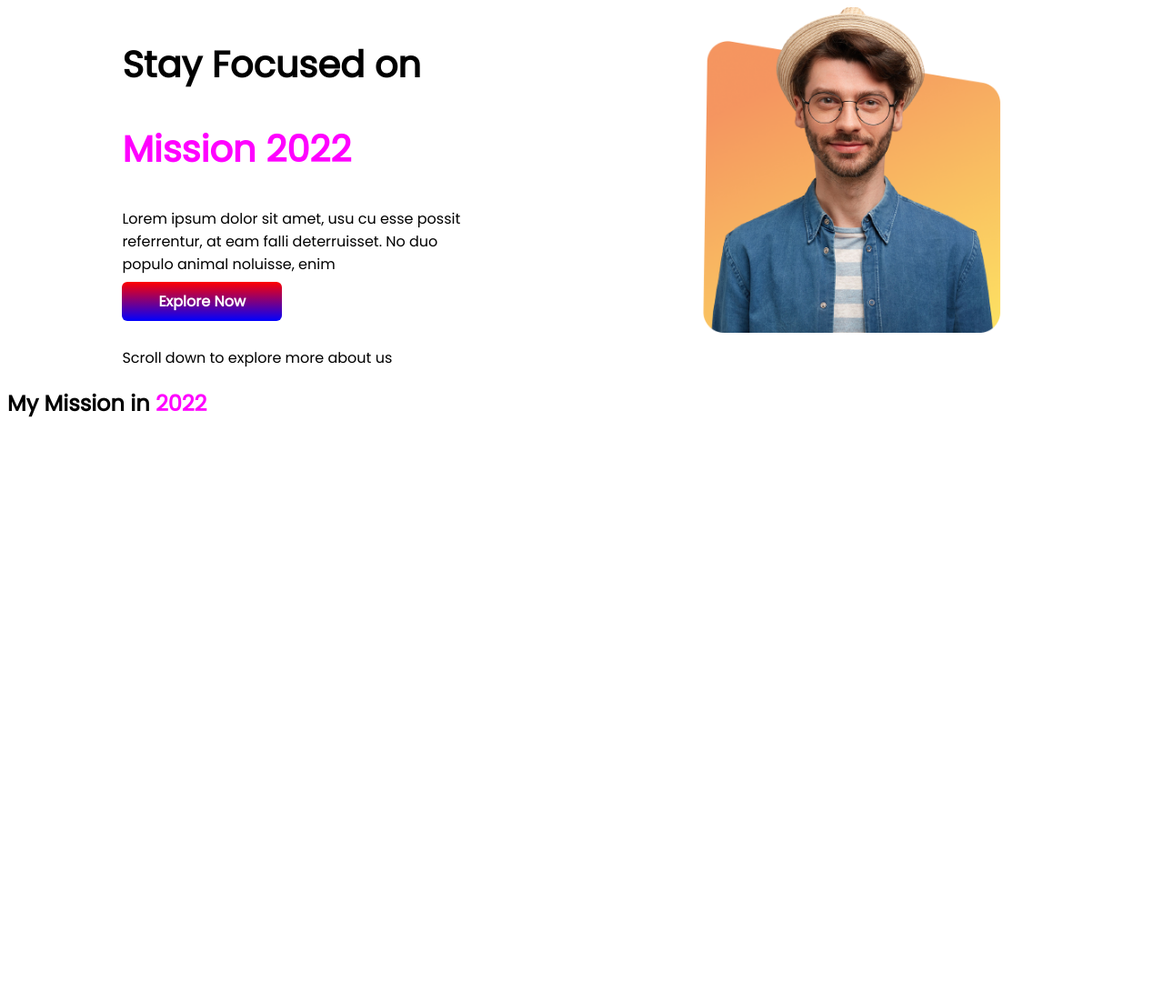
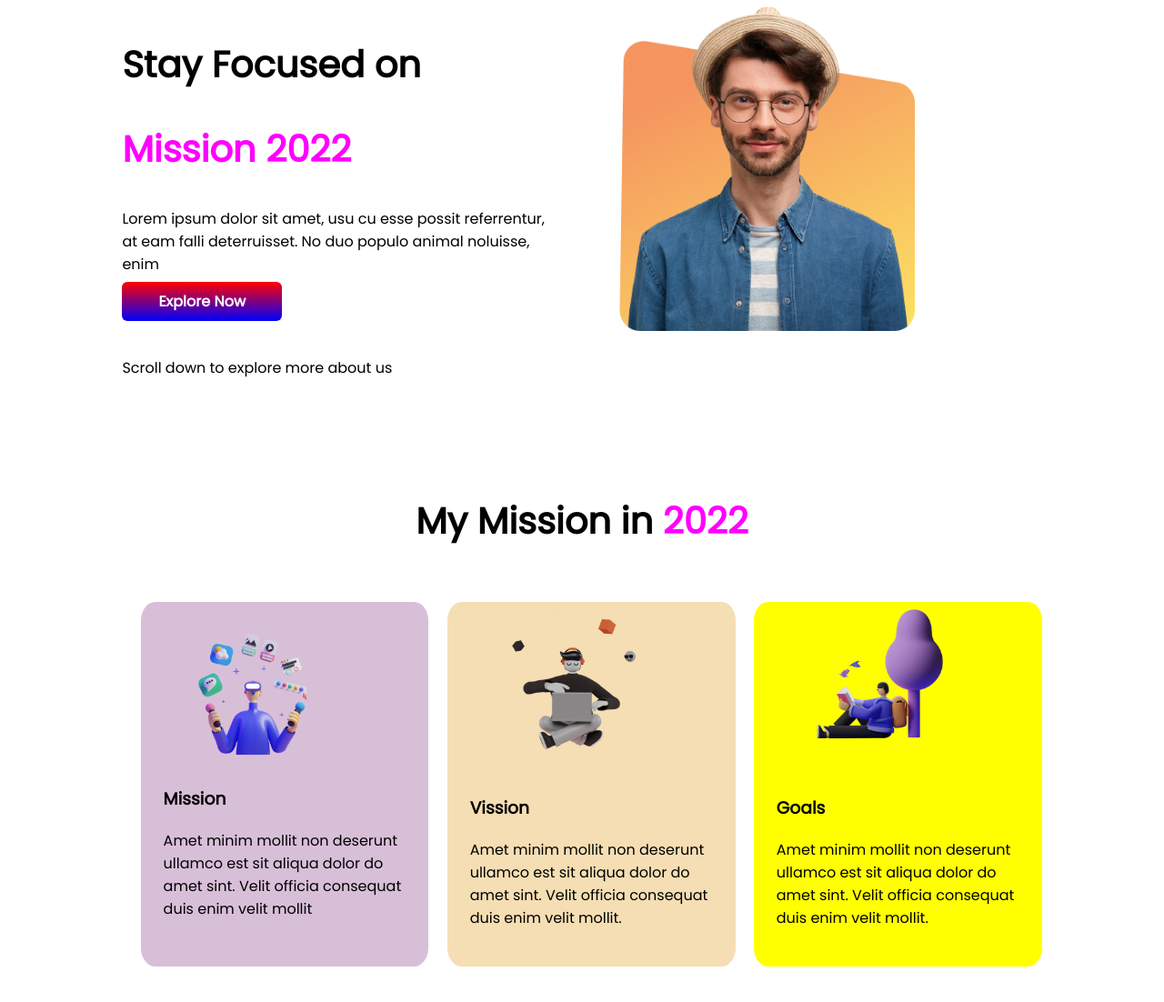
Before and after one commit to Nazrulie/Assainment-1, a plain HTML site: page index.html in a window 1280 px wide. Shown: the whole page at 91% size. Before the commit the page ends 800 px from the top, so only its background shows below. Drawn offline with Linux system fonts and the light colour scheme.

Commit message:
helf done

```diff
--- a/index.html
+++ b/index.html
@@ -13,7 +13,7 @@
 </head>
 
 <body>
-    <section>
+    <section class="ection">
         <div class="helf">
             <h1>Stay Focused on</h1>
             <h1><span class="mission-colar">Mission 2022</span></h1>
@@ -30,8 +30,31 @@
         </div>
     </section>
     <section>
-        <div>
-            <h2>My Mission in<span class="mission-colar"> 2022</span> </h2>
+        <h1 class="maja">My Mission in <span class="mission-colar">2022</span></h1>
+    </section>
+    <section class="ection">
+        <div class="helf tinrong ">
+            <img src="images/illustrators/illustrator-1.png" alt="">
+            <h3>Mission</h3>
+            <p>Amet minim mollit non deserunt
+                ullamco est sit aliqua dolor do amet
+                sint. Velit officia consequat duis enim
+                velit mollit</p>
+        </div>
+        <div class="helf tinrong1">
+            <img src="images/illustrators/illustrator-2.png" alt="">
+            <h3>Vission</h3>
+            <p>Amet minim mollit non deserunt ullamco est sit aliqua dolor do amet sint. Velit officia consequat duis
+                enim
+                velit mollit.</p>
+        </div>
+        <div class="helf tinrong2">
+            <img src="images/illustrators/illustrator-3.png" alt="">
+            <h3>Goals</h3>
+            <p>Amet minim mollit non deserunt
+                ullamco est sit aliqua dolor do amet
+                sint. Velit officia consequat duis enim
+                velit mollit.</p>
         </div>
     </section>
 </body>
--- a/style.css
+++ b/style.css
@@ -7,17 +7,22 @@ body{
 h1{
     font-size: 40px;
 }
-section{
+.ection{
     display: flex;
+    margin-bottom: 20px;
+    margin-left: 10%;
+    margin-right: 10%;
+    margin-bottom: 10%;
 }
 .helf{
     width: 50%;
-    padding-left: 10%;
-    padding-right: 10%;
+    padding-left: 2%%;
+    padding-right: 2%;
 }
 .helf img{
-    width: 90%;
-    padding-right: 5%;
+    width: 70%;
+    padding-right: 2%;
+    padding-left: 7%;
 
 }
 .Explore-Now{
@@ -31,6 +36,36 @@ section{
 .footer-margin{
     padding-top: 10%;
 }
-h2{
+.mission{
     text-align: center;
 }
+.tinrong{
+    background-color: thistle;
+    padding-right: 25px;
+    padding-left: 25px;
+    padding-bottom: 25px;
+    border-radius: 5%;
+    margin-left: 2%;
+
+}
+.tinrong1{
+    background-color: wheat;
+    padding-right: 25px ;
+    padding-left: 25px;
+    padding-bottom: 25px;
+    border-radius: 5%;
+    margin-left: 2%;
+
+}
+.tinrong2{
+    background-color: yellow;
+    padding-right: 25px;
+    padding-left: 25px;
+    padding-bottom: 25px;
+    border-radius: 5%;
+    margin-left: 2%;
+}
+.maja{
+text-align: center;
+padding-bottom: 2%;
+}
```
